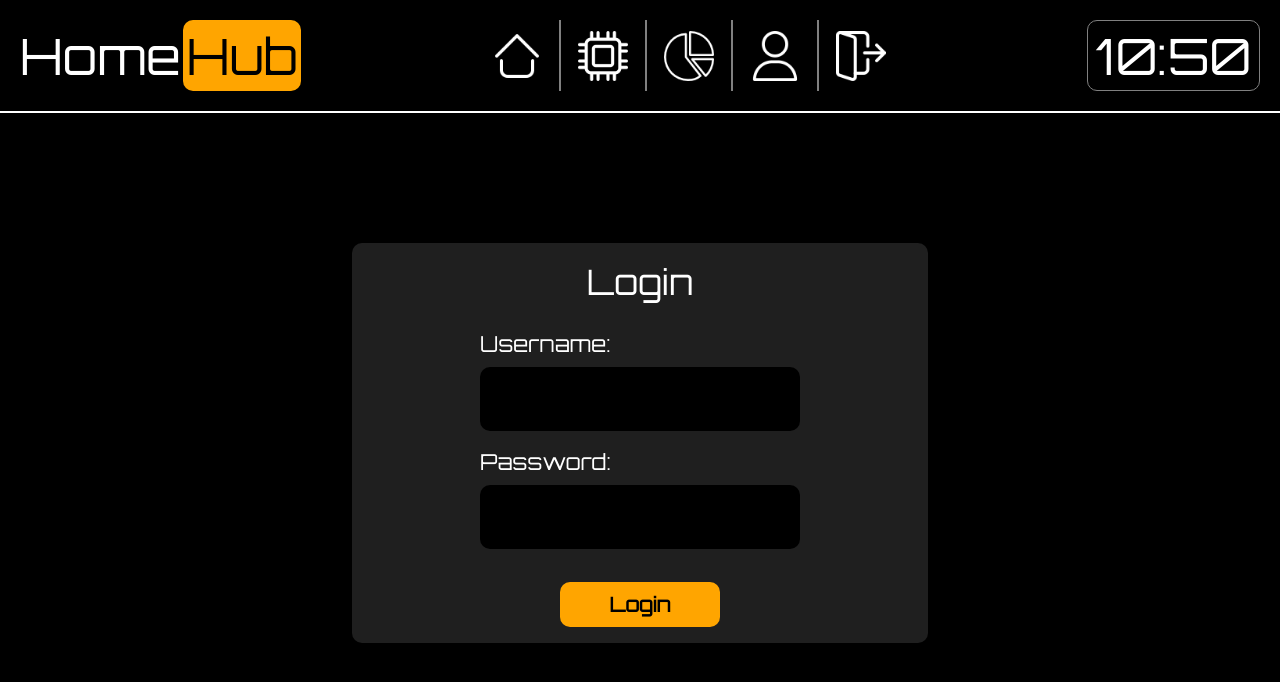
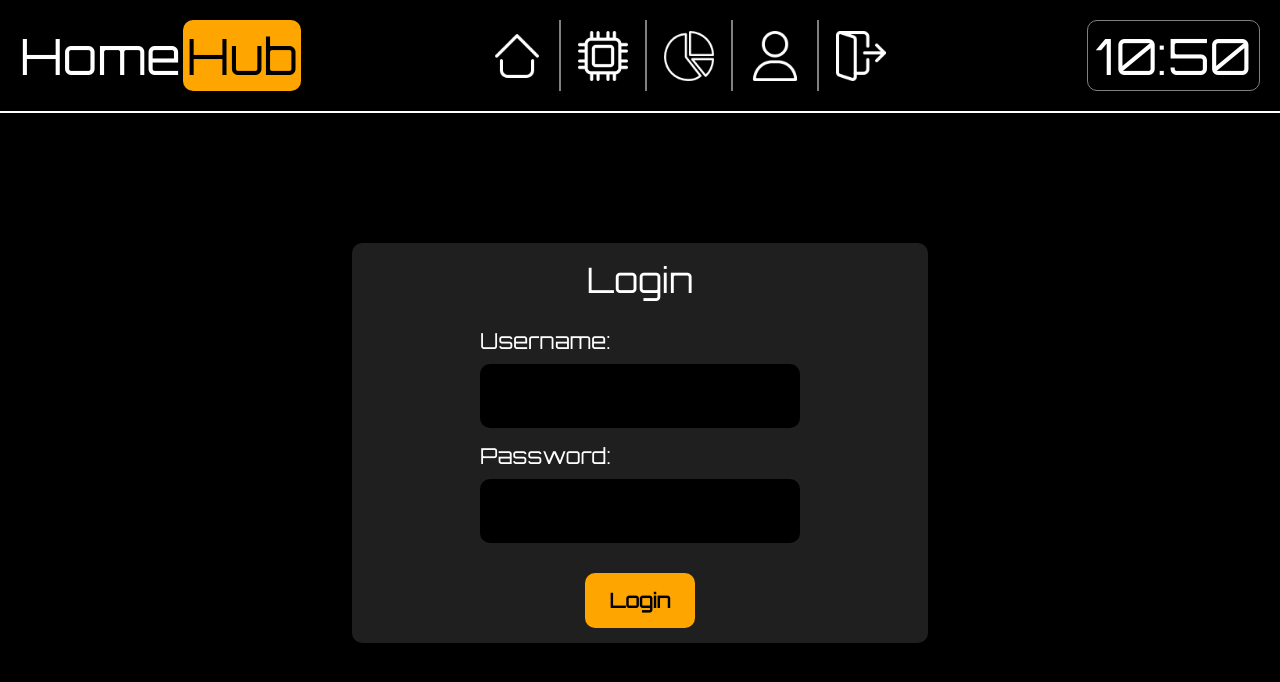
Before and after one commit to Tezim/HomeHub, a React (Create React App) app in the folder frontend/: page / in a window 1280 px wide. Shown: the top 682 px of the page. Built offline with nearby package versions, Linux system fonts and the light colour scheme; no server answers.

Commit message:
fix buttons wrap and dimensions

```diff
--- a/frontend/src/components/custom/CustomButton.js
+++ b/frontend/src/components/custom/CustomButton.js
@@ -7,12 +7,12 @@ const CustomButton = ({ buttonText, buttonType, onClick, disabled }) => {
         backgroundColor: "orange",
         border: "none",
         borderRadius: "10px",
-        padding: "10px 15px",
+        padding: "15px 25px",
         fontFamily: "inherit",
         fontSize: "20px",
         fontWeight: "bold",
-        width: "10rem",
         cursor: "pointer",
+        whiteSpace: "nowrap",
       }}
       disabled={disabled}
     >
```
